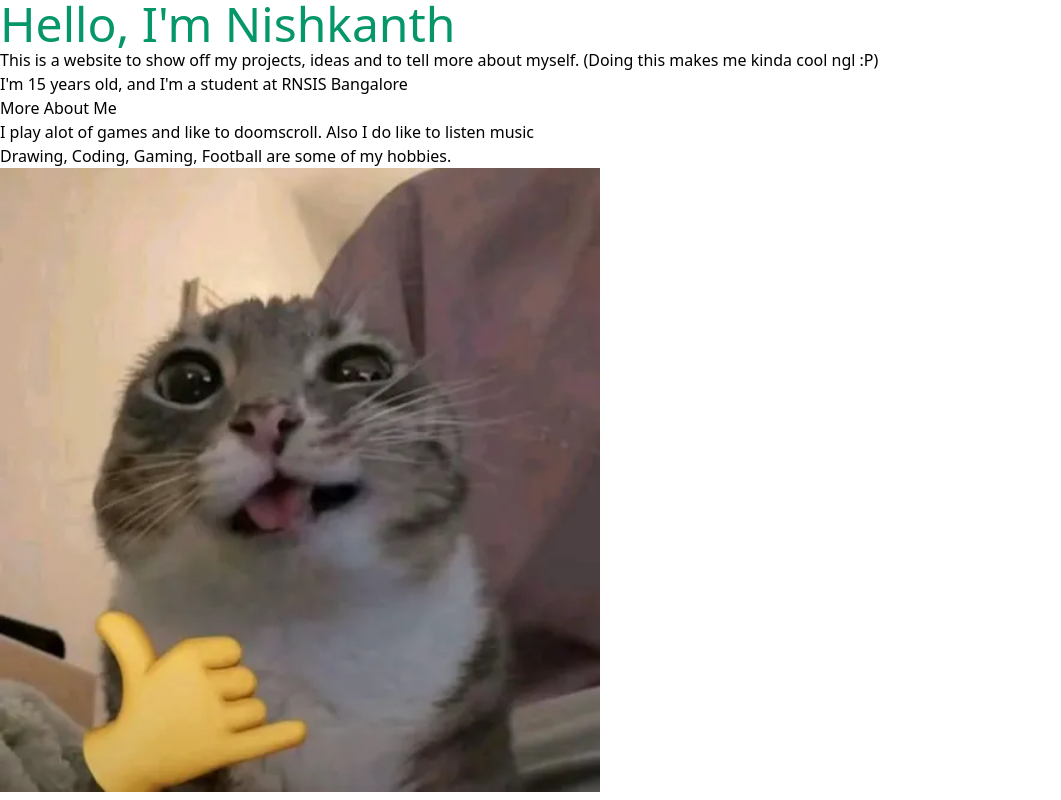
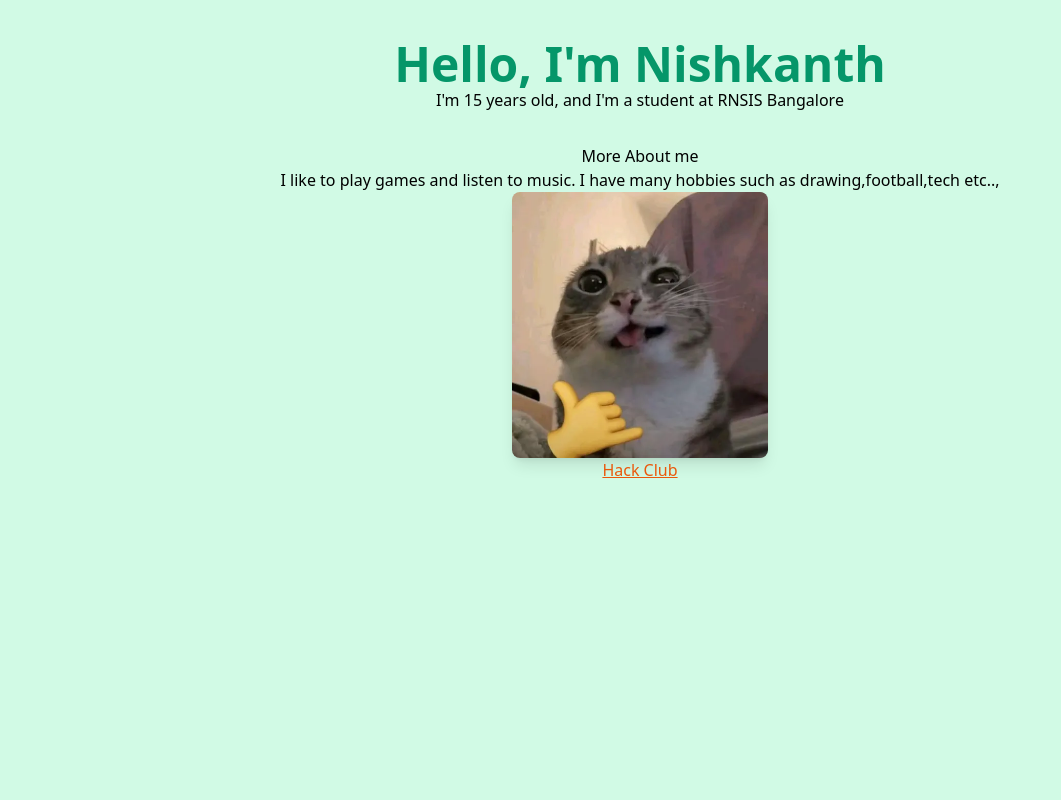
Before and after one commit to nishkanth0/my-portfolio, a plain HTML site: page index.html in a window 1280 px wide. Shown: the whole page, without its empty margins (0-1061 px from the left). Drawn offline with nearby package versions, Linux system fonts and the light colour scheme; files whose address does not match are found by name.

Commit message:
modifiy my page using tailwind

```diff
--- a/index.html
+++ b/index.html
@@ -4,17 +4,17 @@
 		<title>Nishkanth's Portfolio</title>
         <script src="https://cdn.tailwindcss.com"></script>
 	</head>
-	<body>
-		<h1 class="text-emerald-600 text-5xl">Hello, I'm Nishkanth</h1>
-		<p>This is a website to show off my projects, ideas and to tell more about myself. (Doing this makes me kinda cool ngl :P)<br>
+	<body class="text-center bg-emerald-100 p-10">
+		<h1 class="text-emerald-600 text-5xl font-semibold">Hello, I'm Nishkanth</h1>
+
             I'm 15 years old, and I'm a student at RNSIS Bangalore
         </p>
 
-        <h3>More About Me</h3>
-        <p>I play alot of games and like to doomscroll. Also I do like to listen music <br>
-           Drawing, Coding, Gaming, Football are some of my hobbies.
+       <h2 class="mt-8">More About me</h2>
+        <p>I like to play games and listen to music. I have many hobbies such as drawing,football,tech etc..,
         </p>
 
-        <img src = "/home/nishkanth/My Projects/my-portfolio/my-portfolio/cat.webp" alt="goofy cat" width="600"/>
+        <img src = "/home/nishkanth/My Projects/my-portfolio/my-portfolio/cat.webp" alt="goofy cat" class="w-64 rounded-lg shadow-lg mx-auto"/>
+        <a href="https://hackclub.com" class="text-orange-600 underline hover:text-pink-600">Hack Club</a>
 	</body>
 </html>
```
